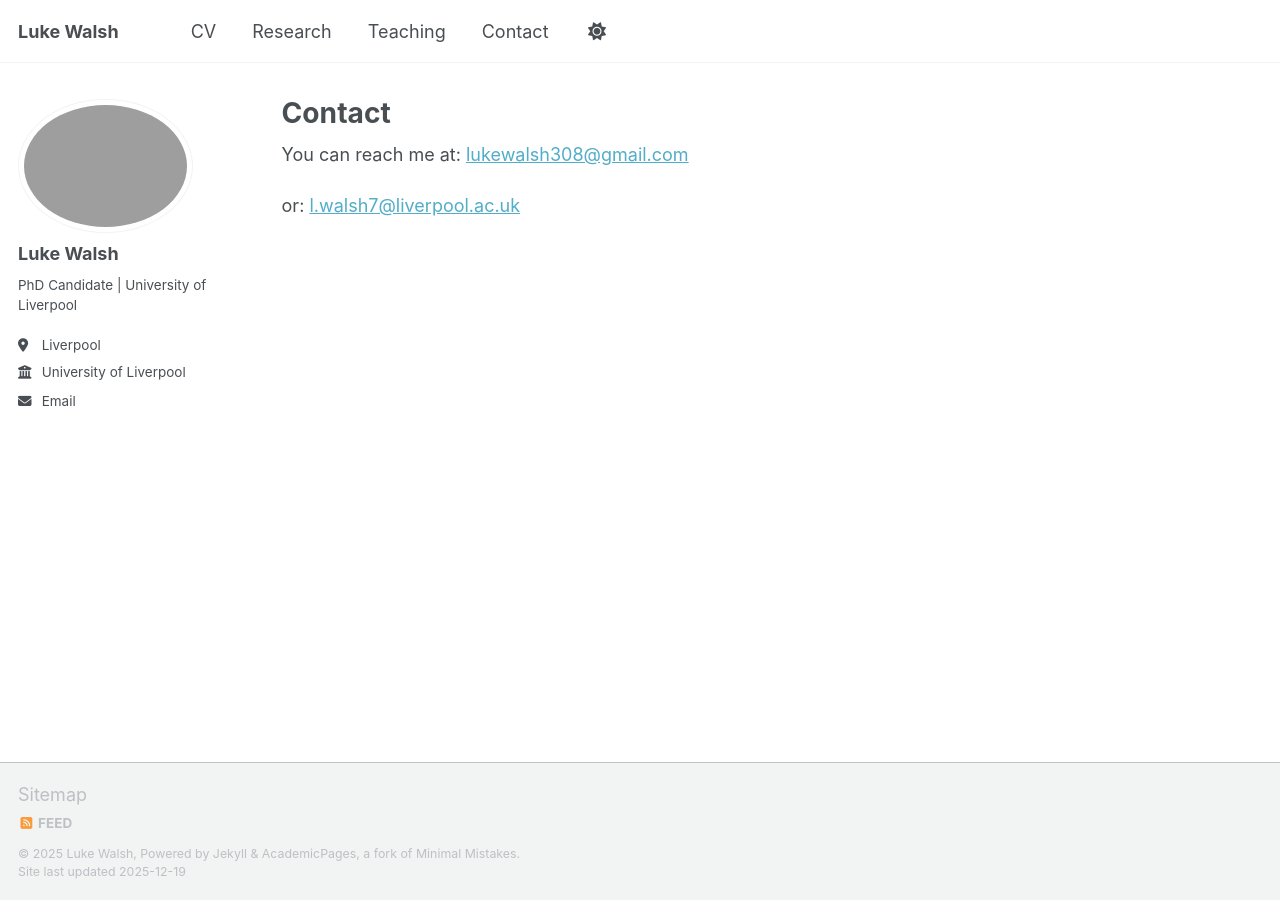
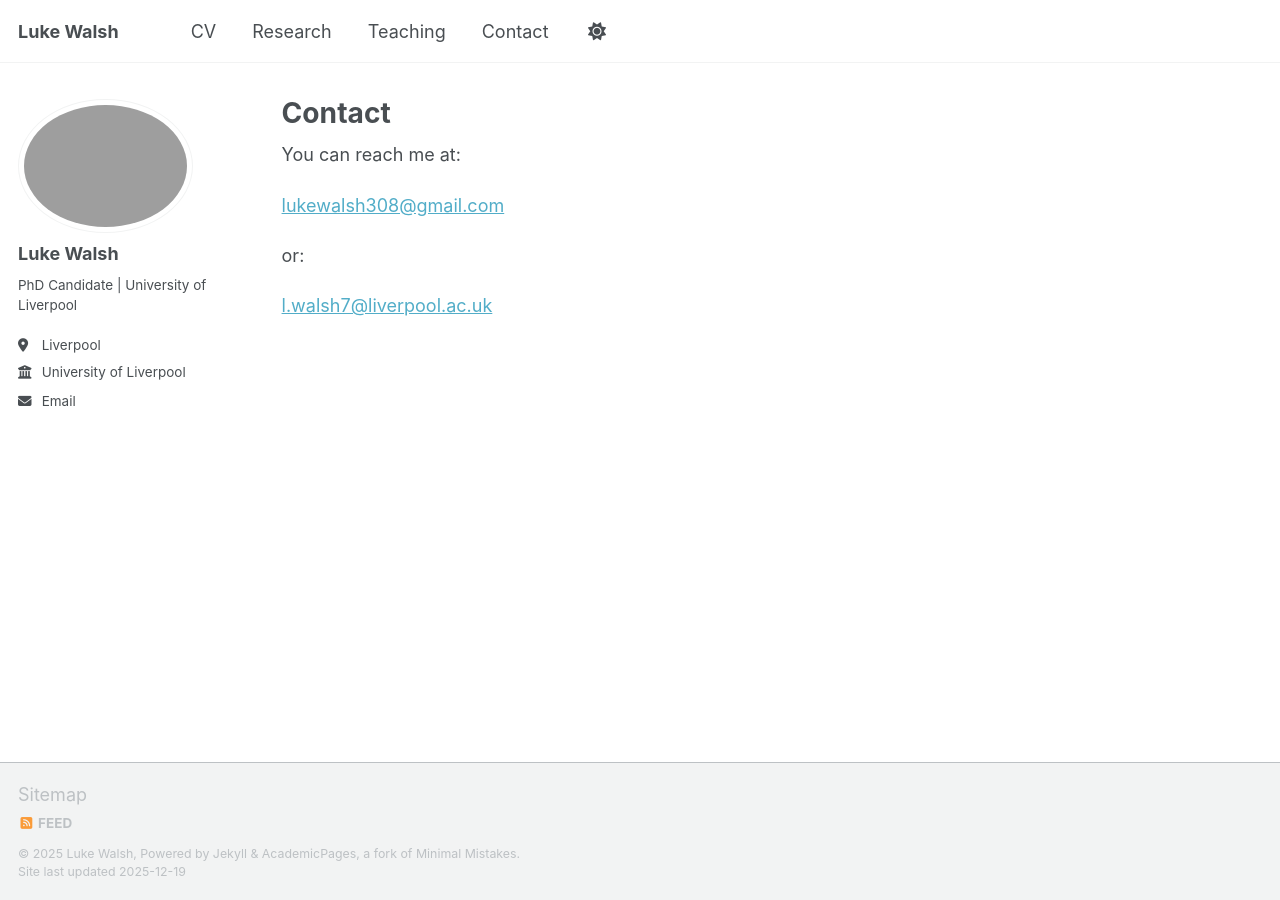
Before and after one commit to LukeWalsh308/LukeWalsh308.github.io, a Jekyll site: the page built from _pages/contact.md, in a window 1280 px wide. Built offline with Jekyll 4.4.1, drawn with Linux system fonts in a browser that asks for light colours; a script that is not in the unit is left out.

```diff
--- a/_pages/contact.md
+++ b/_pages/contact.md
@@ -5,6 +5,10 @@ layout: single
 author_profile: true
 ---
 
-You can reach me at: [lukewalsh308@gmail.com](mailto:lukewalsh308@gmail.com)
+You can reach me at:
 
-or: [l.walsh7@liverpool.ac.uk](mailto:l.walsh7@liverpool.ac.uk)
+[lukewalsh308@gmail.com](mailto:lukewalsh308@gmail.com)
+
+or:
+
+[l.walsh7@liverpool.ac.uk](mailto:l.walsh7@liverpool.ac.uk)
```
